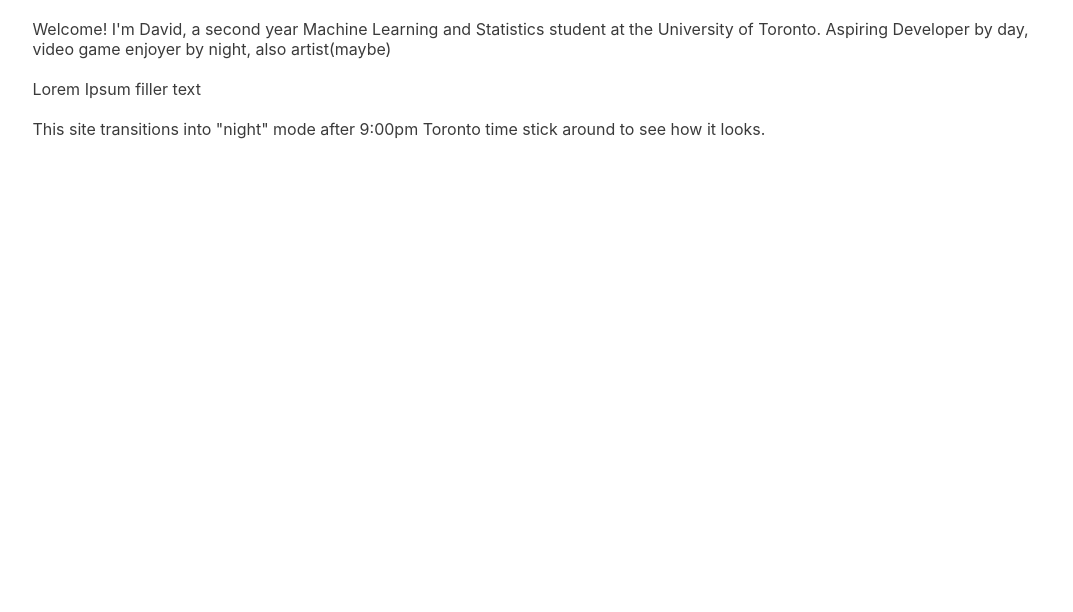
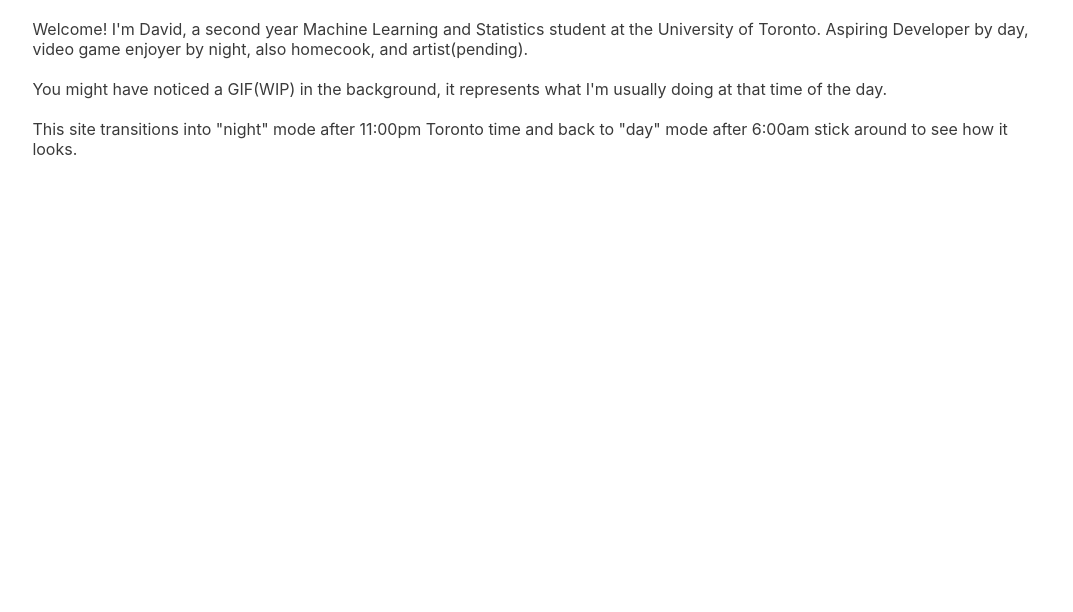
Before and after one commit to David-Huynh/night-and-day-website, a Gatsby site: page / in a window 1280 px wide. Shown: the part 138-750 px from the top of the page, without its empty margins (102-1175 px from the left). Built offline with nearby package versions, Linux system fonts and the light colour scheme; Gatsby itself is replaced by a stand-in of ours; no server answers; a web font is replaced by a local one.

Commit message:
added dark mode at 11:00pm added index text

```diff
--- a/src/components/clock.js
+++ b/src/components/clock.js
@@ -1,14 +1,16 @@
 import * as React from "react";
 import styled from "styled-components";
 import { setToLS, getFromLS } from "../utils/local-storage";
+import { themes } from "../theme/themes";
+
+//TODO: add GIF movement
+
 //Styles h2 for Page Title
 const TextStyle = styled.h1`
   color: ${({ theme }) => theme.primaryVariant};
 `;
 //Clock Component references the World Time Api to keep track of the time in Toronto and renders it
-const Clock = () => {
-  //TODO: Add switching of themes at 9:00pm toronto time
-
+const Clock = ({ parentCallback }) => {
   //Initial Clock State from Local storage o/w default to 00:00AM
   const [time, setTime] = React.useState(
     getFromLS("timeState") ? getFromLS("timeState") : "00:00AM"
@@ -34,7 +36,27 @@ const Clock = () => {
         hour = hour - 12;
         am_pm = "PM";
       }
-
+      if (
+        (hour >= 11 && am_pm === "PM") ||
+        (hour === 12 && am_pm === "AM") ||
+        (hour >= 1 && hour <= 6 && am_pm === "AM")
+      ) {
+        if (getFromLS("theme") !== themes.dark) {
+          parentCallback(themes.dark);
+          setToLS("theme", themes.dark);
+        }
+        if (!getFromLS("theme")) {
+          setToLS("theme", themes.dark);
+        }
+      } else {
+        if (getFromLS("theme") !== themes.light) {
+          parentCallback(themes.light);
+          setToLS("theme", themes.light);
+        }
+        if (!getFromLS("theme")) {
+          setToLS("theme", themes.light);
+        }
+      }
       var minute = timeArray[1];
       return hour + ":" + minute + am_pm;
     }
@@ -68,7 +90,7 @@ const Clock = () => {
     return function cleanup() {
       clearInterval(timerID);
     };
-  }, []);
+  }, [parentCallback]);
 
   return <TextStyle>{time}</TextStyle>;
 };
--- a/src/components/layout.js
+++ b/src/components/layout.js
@@ -1,36 +1,14 @@
 import * as React from "react";
+import { Helmet } from "react-helmet";
+import styled, { ThemeProvider } from "styled-components";
 
 import Clock from "./clock";
 import Header from "./header";
 import Footer from "./footer";
 
-import { Helmet } from "react-helmet";
-import styled, { ThemeProvider } from "styled-components";
-
+import { getFromLS } from "../utils/local-storage";
+import { themes } from "../theme/themes";
 import { GlobalStyles } from "../theme/GlobalStyles";
-
-const themes = {
-  light: {
-    foreground: "#000000",
-    background: "#FFFFFF",
-    backgroundOpacity: 1,
-    primaryColor: "#8034c6",
-    primaryVariant: "#9b59d7",
-    highEmphText: 0.87,
-    mediumEmphText: 0.77,
-    fontFamily: "-apple-system, Roboto, sans-serif, serif",
-  },
-  dark: {
-    foreground: "#FFFFFF",
-    background: "#121212",
-    backgroundOpacity: 0.87,
-    primaryColor: "#8034c6",
-    primaryVariant: "#ae79df",
-    highEmphText: 0.87,
-    mediumEmphText: 0.67,
-    fontFamily: "-apple-system, Roboto, sans-serif, serif",
-  },
-};
 
 const Container = styled.main`
   display: flex;
@@ -59,12 +37,12 @@ const Body = styled.div`
 
 const Layout = ({ titleName, children }) => {
   //TODO: draw background gif thing
-  const [selectedTheme, setSelectedTheme] = React.useState(themes.light);
-
-  //Loads theme into state
-  React.useEffect(() => {
-    setSelectedTheme(themes.light);
-  }, []);
+  const [selectedTheme, setSelectedTheme] = React.useState(
+    getFromLS("theme") ? getFromLS("theme") : themes.light
+  );
+  const themeCallback = (childSelection) => {
+    setSelectedTheme(childSelection);
+  };
   return (
     <ThemeProvider theme={selectedTheme}>
       {/*Loads global styling*/}
@@ -102,7 +80,7 @@ const Layout = ({ titleName, children }) => {
           >
             {titleName}
           </h1>
-          <Clock />
+          <Clock parentCallback={themeCallback} currentTheme={selectedTheme} />
         </TitleHeader>
         <Body>{children}</Body>
         <Footer />
--- a/src/pages/index.js
+++ b/src/pages/index.js
@@ -13,14 +13,17 @@ const IndexPage = () => {
       <p>
         Welcome! I'm David, a second year Machine Learning and Statistics
         student at the University of Toronto. Aspiring Developer by day, video
-        game enjoyer by night, also artist(maybe)
+        game enjoyer by night, also homecook, and artist(pending).
       </p>
       <br />
-      <p>Lorem Ipsum filler text</p>
+      <p>
+        You might have noticed a GIF(WIP) in the background, it represents what I'm
+        usually doing at that time of the day.
+      </p>
       <br />
       <p>
-        This site transitions into "night" mode after 9:00pm Toronto time stick
-        around to see how it looks.
+        This site transitions into "night" mode after 11:00pm Toronto time and
+        back to "day" mode after 6:00am stick around to see how it looks.
       </p>
     </Layout>
   );
--- a/src/theme/GlobalStyles.js
+++ b/src/theme/GlobalStyles.js
@@ -6,7 +6,6 @@ export const GlobalStyles = createGlobalStyle`
         opacity:${({ theme }) => theme.backgroundOpacity};
         color: ${({ theme }) => theme.primaryColor};
         font-family: ${({ theme }) => theme.fontFamily};
-        transition: all 1.0s linear;
     }
 
     p {
--- /dev/null
+++ b/src/theme/themes.js
@@ -0,0 +1,22 @@
+export const themes = {
+    light: {
+      foreground: "#000000",
+      background: "#FFFFFF",
+      backgroundOpacity: 1,
+      primaryColor: "#8034c6",
+      primaryVariant: "#9b59d7",
+      highEmphText: 0.87,
+      mediumEmphText: 0.77,
+      fontFamily: "-apple-system, Roboto, sans-serif, serif",
+    },
+    dark: {
+      foreground: "#FFFFFF",
+      background: "#121212",
+      backgroundOpacity: 0.87,
+      primaryColor: "#8034c6",
+      primaryVariant: "#ae79df",
+      highEmphText: 0.87,
+      mediumEmphText: 0.67,
+      fontFamily: "-apple-system, Roboto, sans-serif, serif",
+    },
+  };
```
